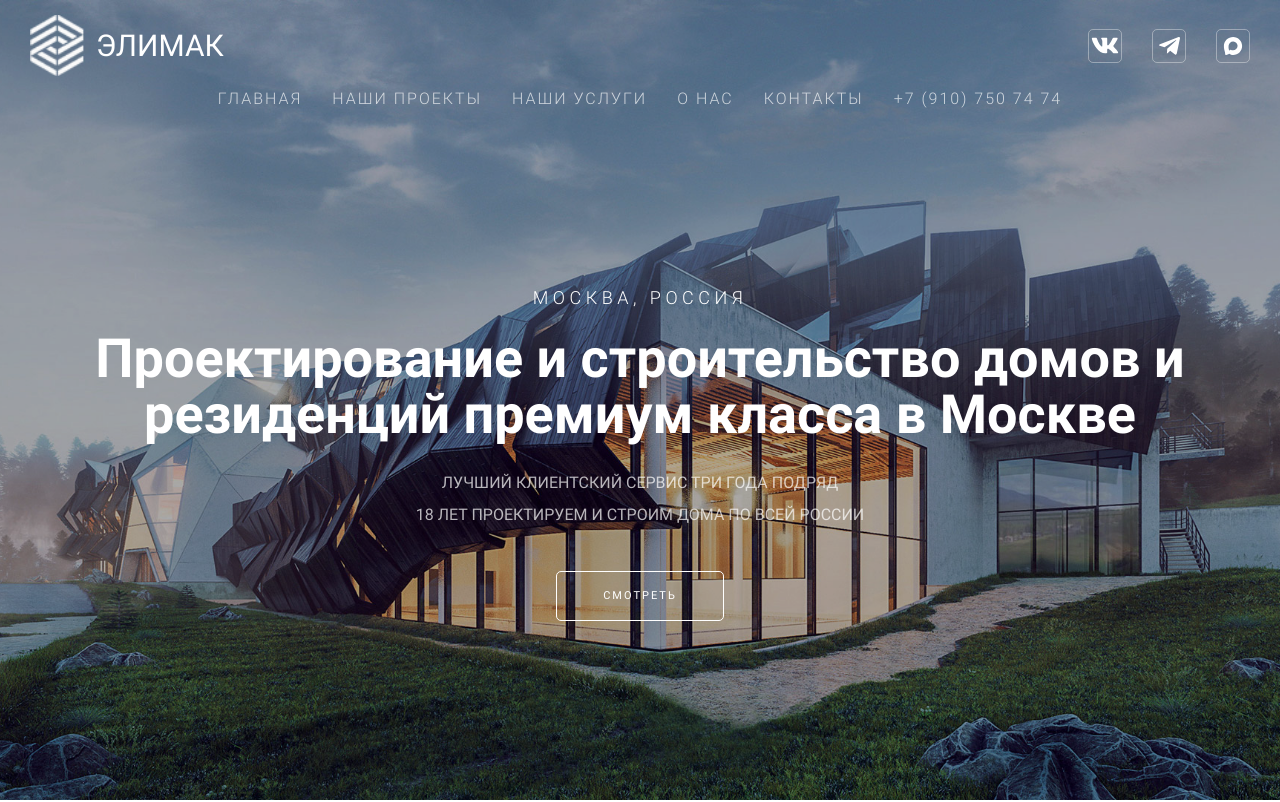
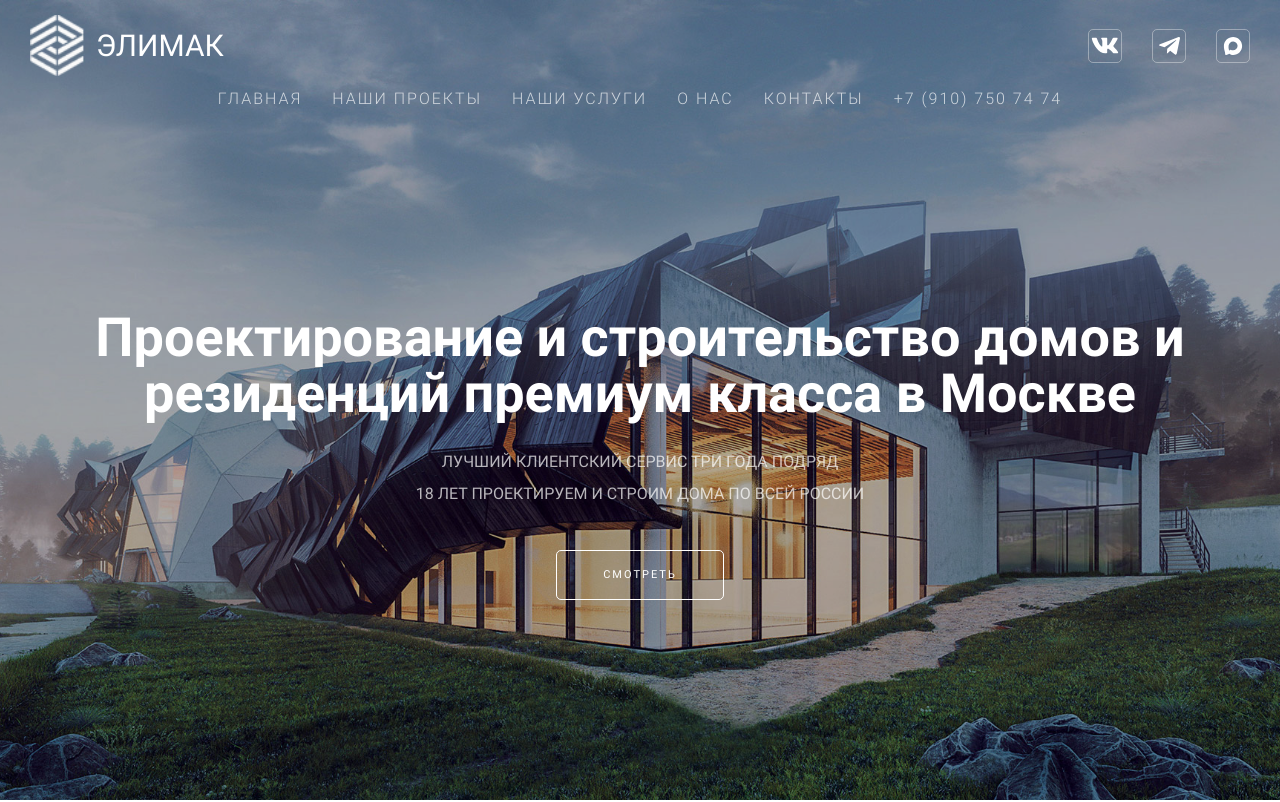
Before and after one commit to SergeyMalyuga/elimak-angular, an Angular app: page / in a window 1280 px wide. Shown: the top 802 px of the page. Built offline with nearby package versions, Linux system fonts and the light colour scheme.

Commit message:
refact(hero.component): убрать подзаголовок

```diff
--- a/src/app/features/hero/hero.component.html
+++ b/src/app/features/hero/hero.component.html
@@ -3,7 +3,6 @@
     <h1 class="hero__title-main">
       Проектирование и строительство домов и резиденций премиум класса в Москве
     </h1>
-    <div class="hero__subtitle">Москва, Россия</div>
     <p class="hero__description">Лучший клиентский сервис три года подряд</p>
     <p class="hero__description">
       18 лет проектируем и строим дома по всей России
--- a/src/app/features/hero/hero.component.scss
+++ b/src/app/features/hero/hero.component.scss
@@ -58,17 +58,6 @@
     }
   }
 
-  &__subtitle {
-    color: variables.$subtitle-color-light;
-    font-size: 18px;
-    line-height: 100%;
-    letter-spacing: 4.5px;
-    font-weight: 300;
-    text-transform: uppercase;
-    margin-bottom: 24px;
-    order: 0;
-  }
-
   &__description {
     color: variables.$text-color-light;
     font-size: 16px;
```
